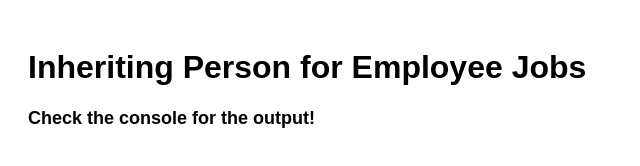
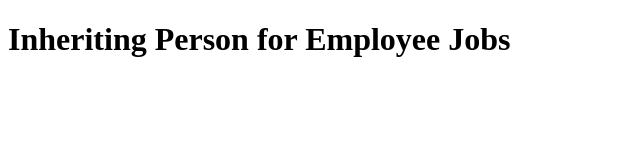
Before and after one commit to acciojob/inheriting-person-for-employee-jobs-bhpuja, a website: page main.html in a window 1280 px wide. Shown: the whole page, without its empty margins (0-640 px from the left). Drawn offline with Linux system fonts and the light colour scheme.

Commit message:
created a submission

```diff
--- a/main.html
+++ b/main.html
@@ -1,29 +1,16 @@
+
+
 <!DOCTYPE html>
 <html lang="en">
 <head>
     <meta charset="UTF-8">
     <meta name="viewport" content="width=device-width, initial-scale=1.0">
     <title>Inheritance: Person and Employee</title>
-    <style>
-        body {
-            font-family: Arial, sans-serif;
-            padding: 20px;
-        }
-
-        .result {
-            margin-top: 20px;
-            font-size: 18px;
-            font-weight: bold;
-        }
-    </style>
 </head>
 <body>
 
-    <h1>Inheriting Person for Employee Jobs</h1>
-
-    <div class="result" id="result">
-        <!-- This will display the result in the HTML -->
-    </div>
+    <h1>Inheriting Person for Employee Jobs
+</h1>
 
     <script>
         // Create the Person class
@@ -59,9 +46,6 @@
         // Create an instance of Employee
         const employee = new Employee("Bob", 30, "Manager");
         employee.jobGreet(); // Expected output: "Hello, my name is Bob, I am 30 years old, and my job title is Manager."
-
-        // Display a message on the webpage
-        document.getElementById('result').textContent = 'Check the console for the output!';
     </script>
 
 </body>
```
Also changed, not shown: script.js (+0 -19 lines).
